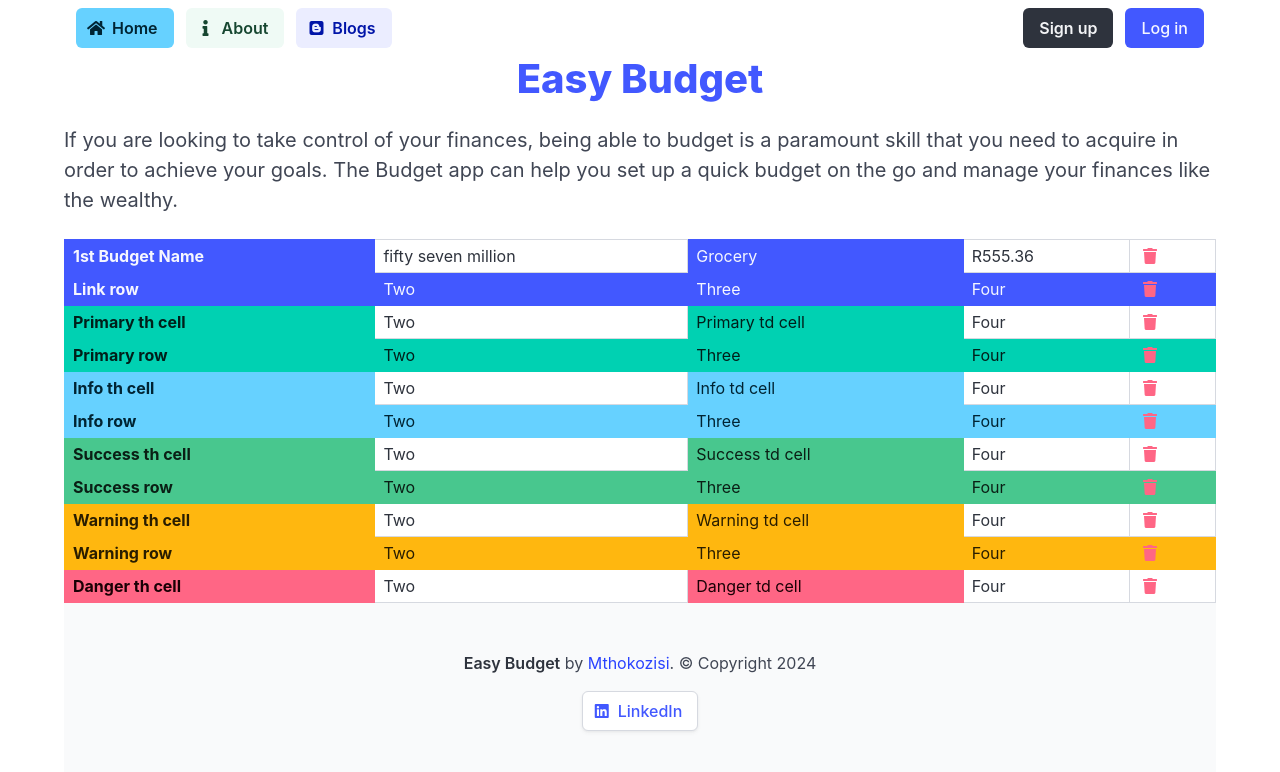
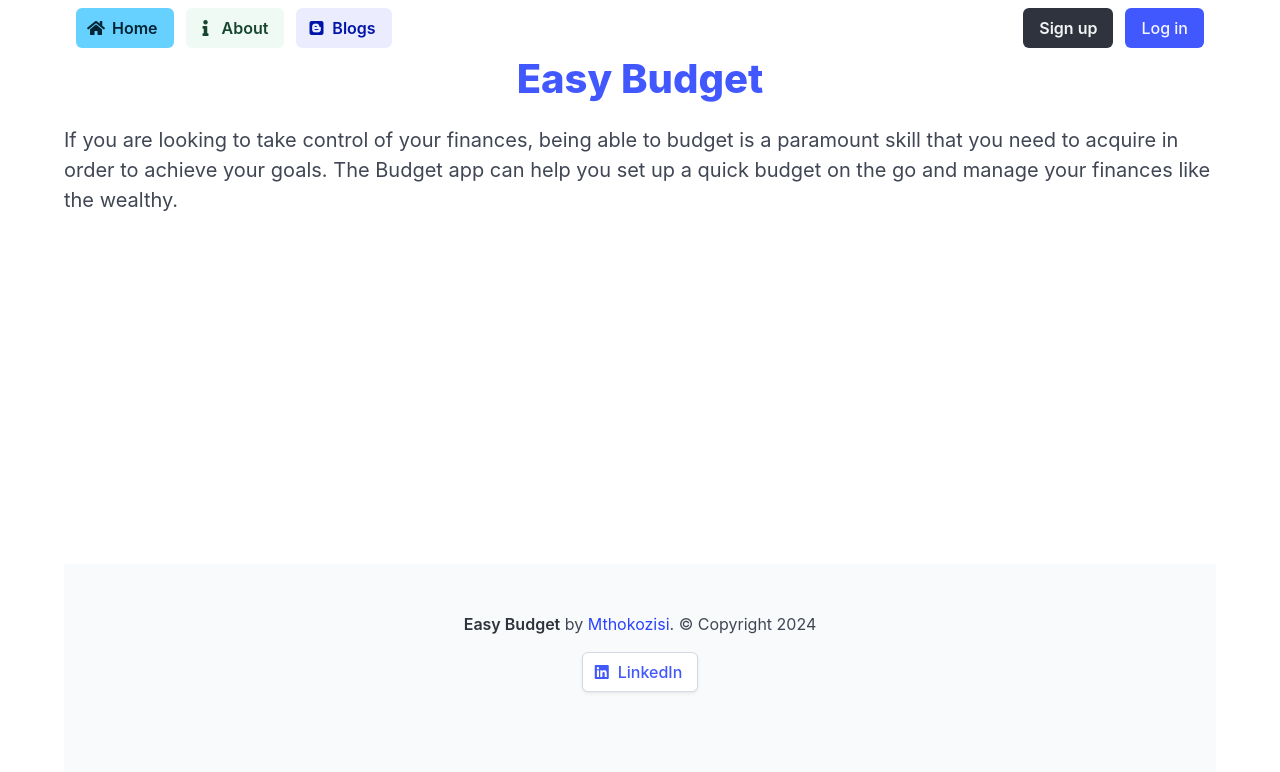
Before and after one commit to MthoMSY/bapp, a React (Vite) app: page /home in a window 1280 px wide. Shown: the top 772 px of the page. Built offline with nearby package versions, Linux system fonts and the light colour scheme.

Commit message:
remove test code

```diff
--- a/src/components/Home.tsx
+++ b/src/components/Home.tsx
@@ -10,160 +10,6 @@ export const Home = () => {
           on the go and manage your finances like the wealthy.
         </p>
       </div>
-      <div className="table-container">
-        <table className="table is-bordered is-fullwidth is-narrow">
-          <tbody>
-            <tr>
-              <th className="is-link">1st Budget Name</th>
-              <td>fifty seven million</td>
-              <td className="is-link">Grocery</td>
-              <td>R555.36</td>
-              <td>
-                <span className="icon-text has-text-danger">
-                  <span className="icon is-right">
-                    <i className="fas fa-trash"></i>
-                  </span>
-                </span>
-              </td>
-            </tr>
-            <tr className="is-link">
-              <th>Link row</th>
-              <td>Two</td>
-              <td>Three</td>
-              <td>Four</td>
-              <td>
-                <span className="icon-text has-text-danger">
-                  <span className="icon is-right">
-                    <i className="fas fa-trash"></i>
-                  </span>
-                </span>
-              </td>
-            </tr>
-
-            <tr>
-              <th className="is-primary">Primary th cell</th>
-              <td>Two</td>
-              <td className="is-primary">Primary td cell</td>
-              <td>Four</td>
-              <td>
-                <span className="icon-text has-text-danger">
-                  <span className="icon is-right">
-                    <i className="fas fa-trash"></i>
-                  </span>
-                </span>
-              </td>
-            </tr>
-            <tr className="is-primary">
-              <th>Primary row</th>
-              <td>Two</td>
-              <td>Three</td>
-              <td>Four</td>
-              <td>
-                <span className="icon-text has-text-danger">
-                  <span className="icon is-right">
-                    <i className="fas fa-trash"></i>
-                  </span>
-                </span>
-              </td>
-            </tr>
-
-            <tr>
-              <th className="is-info">Info th cell</th>
-              <td>Two</td>
-              <td className="is-info">Info td cell</td>
-              <td>Four</td>
-              <td>
-                <span className="icon-text has-text-danger">
-                  <span className="icon is-right">
-                    <i className="fas fa-trash"></i>
-                  </span>
-                </span>
-              </td>
-            </tr>
-            <tr className="is-info">
-              <th>Info row</th>
-              <td>Two</td>
-              <td>Three</td>
-              <td>Four</td>
-              <td>
-                <span className="icon-text has-text-danger">
-                  <span className="icon is-right">
-                    <i className="fas fa-trash"></i>
-                  </span>
-                </span>
-              </td>
-            </tr>
-
-            <tr>
-              <th className="is-success">Success th cell</th>
-              <td>Two</td>
-              <td className="is-success">Success td cell</td>
-              <td>Four</td>
-              <td>
-                <span className="icon-text has-text-danger">
-                  <span className="icon is-right">
-                    <i className="fas fa-trash"></i>
-                  </span>
-                </span>
-              </td>
-            </tr>
-            <tr className="is-success">
-              <th>Success row</th>
-              <td>Two</td>
-              <td>Three</td>
-              <td>Four</td>
-              <td>
-                <span className="icon-text has-text-danger">
-                  <span className="icon is-right">
-                    <i className="fas fa-trash"></i>
-                  </span>
-                </span>
-              </td>
-            </tr>
-
-            <tr>
-              <th className="is-warning">Warning th cell</th>
-              <td>Two</td>
-              <td className="is-warning">Warning td cell</td>
-              <td>Four</td>
-              <td>
-                <span className="icon-text has-text-danger">
-                  <span className="icon is-right">
-                    <i className="fas fa-trash"></i>
-                  </span>
-                </span>
-              </td>
-            </tr>
-            <tr className="is-warning">
-              <th>Warning row</th>
-              <td>Two</td>
-              <td>Three</td>
-              <td>Four</td>
-              <td>
-                <span className="icon-text has-text-danger">
-                  <span className="icon is-right">
-                    <i className="fas fa-trash"></i>
-                  </span>
-                </span>
-              </td>
-            </tr>
-
-            <tr>
-              <th className="is-danger">Danger th cell</th>
-              <td>Two</td>
-              <td className="is-danger">Danger td cell</td>
-              <td>Four</td>
-              <td>
-                <span className="icon-text has-text-danger">
-                  <span className="icon is-right">
-                    <i className="fas fa-trash"></i>
-                  </span>
-                </span>
-              </td>
-            </tr>
-          </tbody>
-        </table>
-      </div>
     </section>
   );
 };
```
